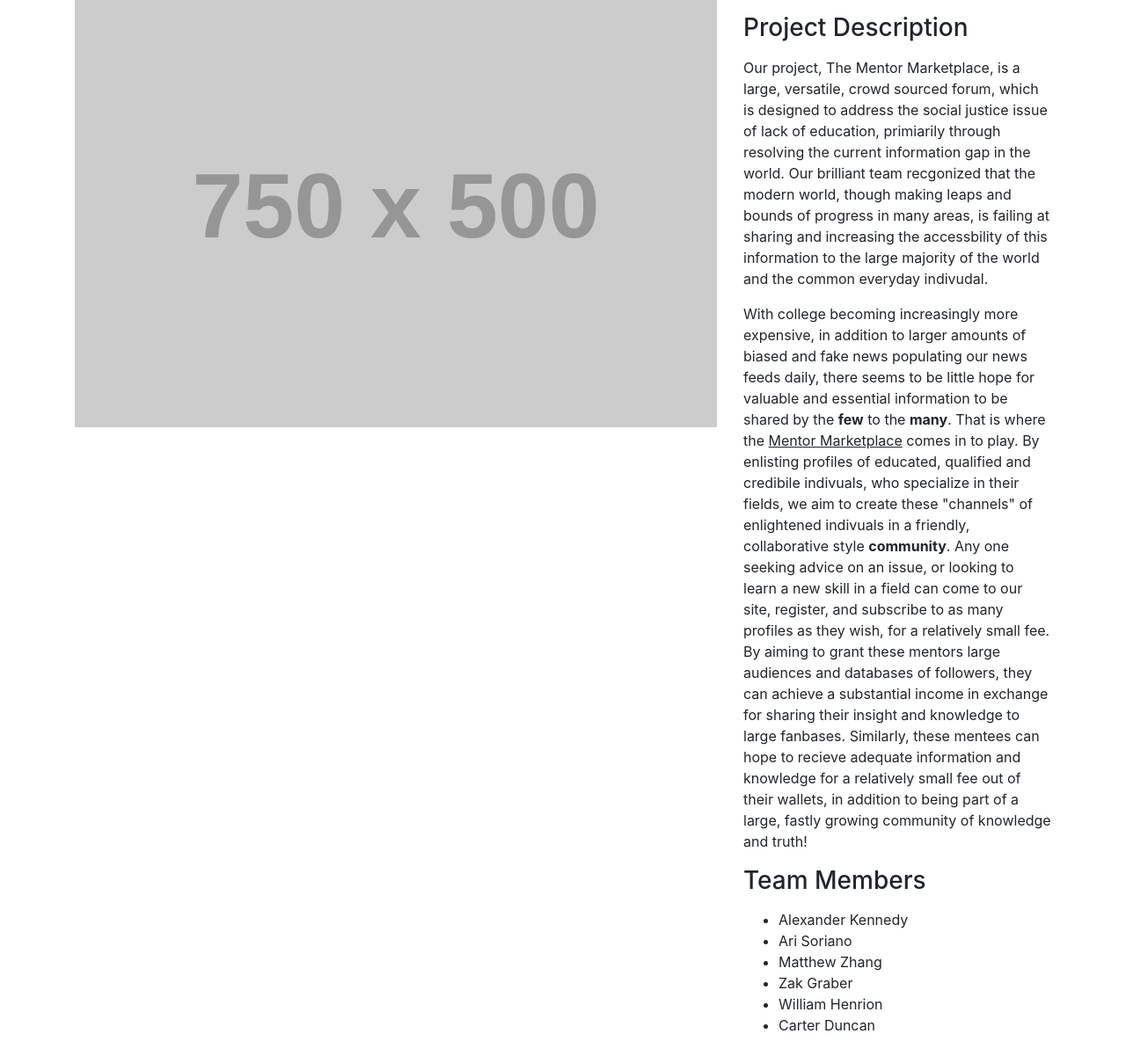
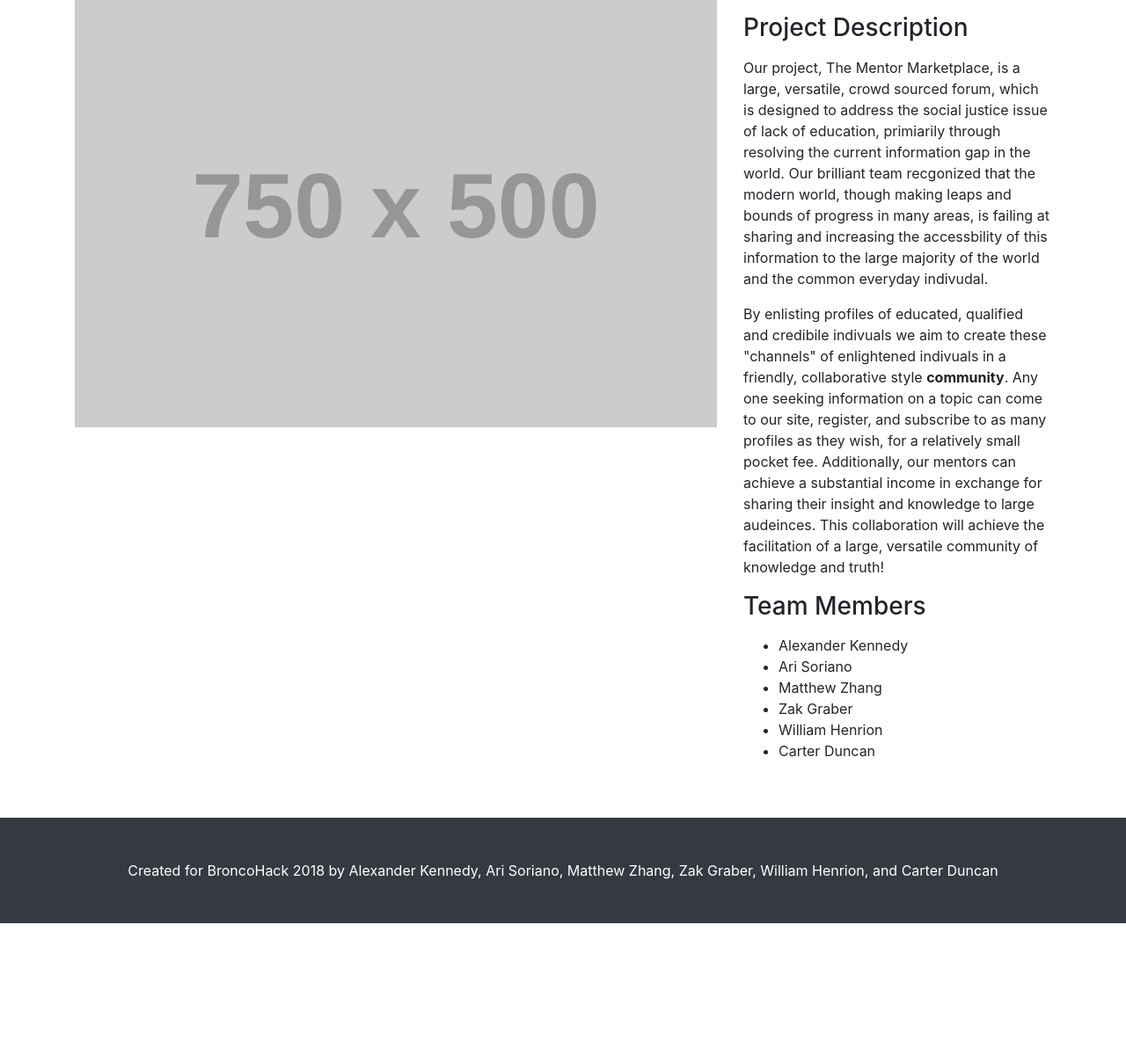
Before and after one commit to zgraber/BroncoHack-2018, a web app: file pages/about/about.html in a window 1280 px wide. Shown: the part 153-1362 px from the top of the page at 88% size. After the commit the page ends 1203 px from the top, so only its background shows below. Run offline with its HTML, style and script files only (its server is not run), Linux system fonts and the light colour scheme; grey boxes labelled with a size stand in for pictures from a placeholder-image service; some libraries are stand-ins or nearby versions.

Commit message:
Update on About

```diff
--- a/pages/about/about.html
+++ b/pages/about/about.html
@@ -65,7 +65,7 @@
           <h3 class="my-3">Project Description</h3>
           <p>Our project, The Mentor Marketplace, is a large, versatile, crowd sourced forum, which is designed to address the social justice issue of lack of education, primiarily through resolving the current information gap in the world. Our brilliant team recgonized that the modern world, though making leaps and bounds of progress in many areas, is failing at sharing and increasing the accessbility of this information to the large majority of the world and the common everyday indivudal.</p>
 
-          <p>With college becoming increasingly more expensive, in addition to larger amounts of biased and fake news populating our news feeds daily, there seems to be little hope for valuable and essential information to be shared by the <b>few</b> to the <b>many</b>. That is where the <u>Mentor Marketplace</u> comes in to play. By enlisting profiles of educated, qualified and credibile indivuals, who specialize in their fields, we aim to create these "channels" of enlightened indivuals in a friendly, collaborative style <b>community</b>. Any one seeking advice on an issue, or looking to learn a new skill in a field can come to our site, register, and subscribe to as many profiles as they wish, for a relatively small fee. By aiming to grant these mentors large audiences and databases of followers, they can achieve a substantial income in exchange for sharing their insight and knowledge to large fanbases. Similarly, these mentees can hope to recieve adequate information and knowledge for a relatively small fee out of their wallets, in addition to being part of a large, fastly growing community of knowledge and truth!</p>
+          <p>By enlisting profiles of educated, qualified and credibile indivuals we aim to create these "channels" of enlightened indivuals in a friendly, collaborative style <b>community</b>. Any one seeking information on a topic can come to our site, register, and subscribe to as many profiles as they wish, for a relatively small pocket fee. Additionally, our mentors can achieve a substantial income in exchange for sharing their insight and knowledge to large audeinces. This collaboration will achieve the facilitation of a large, versatile community of knowledge and truth!</p>
           <h3 class="my-3">Team Members</h3>
           <ul>
             <li>Alexander Kennedy</li>
```
